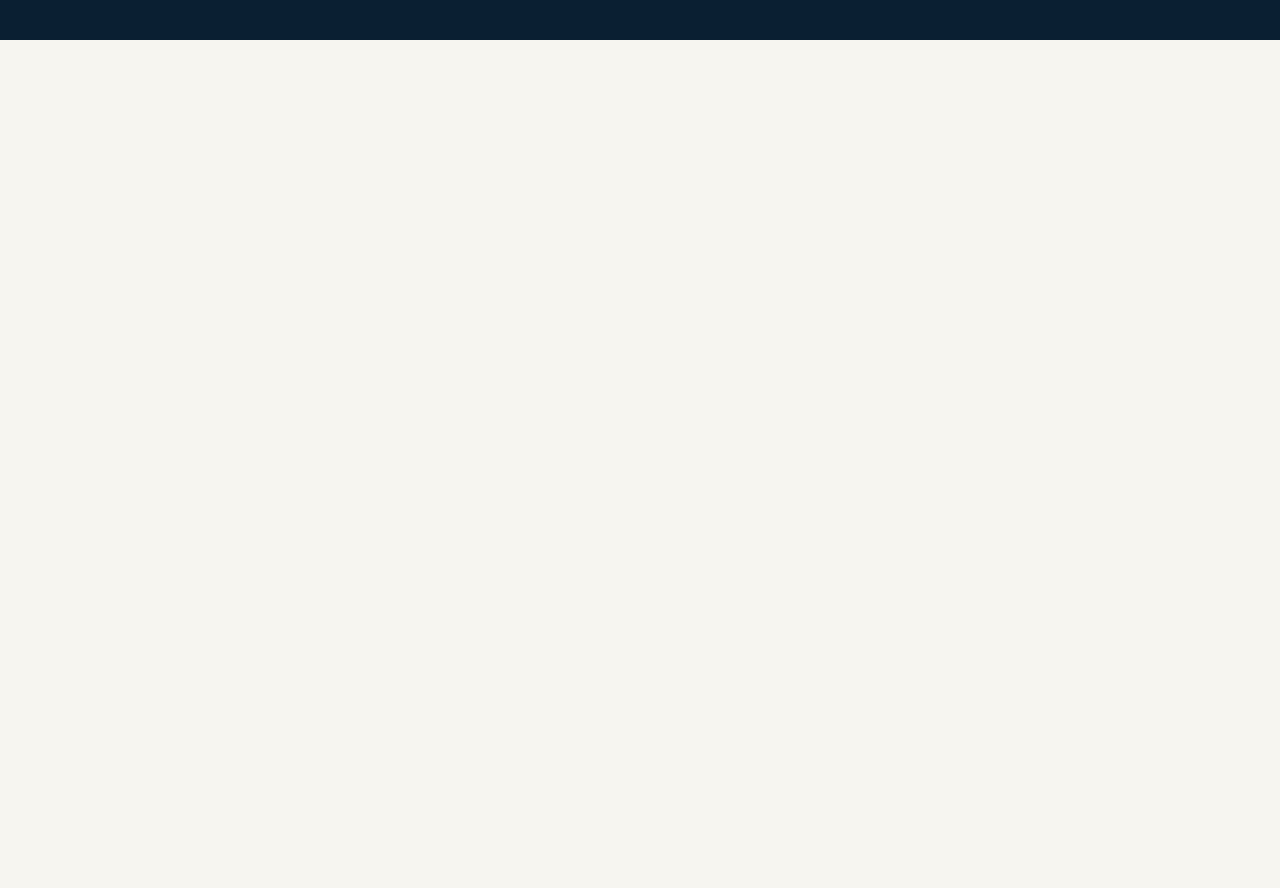
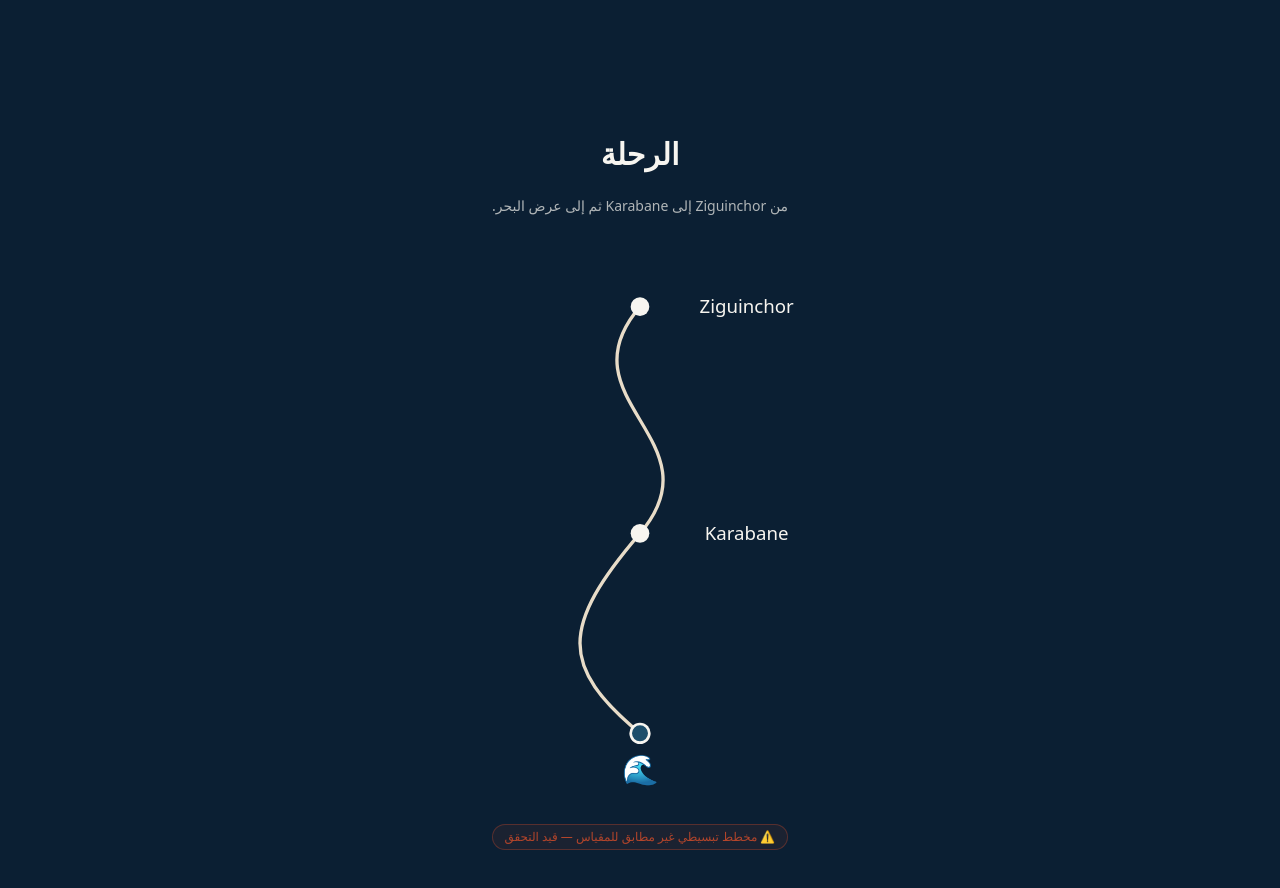
Before and after one commit to Mesetudes/lo-joola, a Next.js app: page /ar/laylat-lo-joola in a window 1280 px wide. Shown: the part 1560-2448 px from the top of the page. Before the commit the page ends 1600 px from the top, so only its background shows below. Built offline with nearby package versions, Linux system fonts and the light colour scheme.

Commit message:
feat: chapter 02 scene 3 - animated journey map

```diff
--- a/app/[locale]/laylat-lo-joola/page.tsx
+++ b/app/[locale]/laylat-lo-joola/page.tsx
@@ -1,5 +1,6 @@
 import ShipHero from "@/components/sections/ShipHero";
 import ShipInfographic from "@/components/sections/ShipInfographic";
+import JourneyMap from "@/components/sections/JourneyMap";
 
 export default function LaylatLoJoolaPage() {
   return (
@@ -8,6 +9,7 @@ export default function LaylatLoJoolaPage() {
       <div id="navire">
         <ShipInfographic />
       </div>
+      <JourneyMap />
     </main>
   );
 }
--- /dev/null
+++ b/components/sections/JourneyMap.tsx
@@ -0,0 +1,25 @@
+"use client";
+
+import { motion, useReducedMotion } from "framer-motion";
+import SourceBadge from "@/components/narrative/SourceBadge";
+
+export default function JourneyMap() {
+  const shouldReduceMotion = useReducedMotion();
+
+  return (
+    <section className="flex min-h-screen flex-col items-center justify-center gap-6 bg-deep-navy px-6 py-24 text-center text-off-white">
+      <h2 className="text-3xl font-bold">الرحلة</h2>
+      <p className="max-w-md text-sm text-off-white/70">من Ziguinchor إلى Karabane ثم إلى عرض البحر.</p>
+      <svg viewBox="0 0 240 420" role="img" aria-label="مخطط تبسيطي لمسار الرحلة من Ziguinchor إلى Karabane ثم إلى البحر" className="w-full max-w-xs">
+        <motion.path d="M120 50 C60 120 180 150 120 220 S60 320 120 370" fill="none" strokeWidth="2.5" strokeLinecap="round" className="stroke-sand" initial={shouldReduceMotion ? false : { pathLength: 0 }} whileInView={{ pathLength: 1 }} viewport={{ once: true, amount: 0.5 }} transition={{ duration: 3, ease: "easeInOut" }} />
+        <circle cx="120" cy="50" r="7" className="fill-off-white" />
+        <circle cx="120" cy="220" r="7" className="fill-off-white" />
+        <circle cx="120" cy="370" r="7" strokeWidth="2" className="fill-sea-blue stroke-off-white" />
+        <text x="200" y="55" textAnchor="middle" fontSize="14" className="fill-off-white">Ziguinchor</text>
+        <text x="200" y="225" textAnchor="middle" fontSize="14" className="fill-off-white">Karabane</text>
+        <motion.text x="120" y="405" textAnchor="middle" fontSize="22" initial={shouldReduceMotion ? false : { opacity: 0 }} whileInView={{ opacity: 1 }} viewport={{ once: true, amount: 0.5 }} transition={{ delay: 2.6, duration: 0.8 }}>🌊</motion.text>
+      </svg>
+      <SourceBadge status="unverified" label="مخطط تبسيطي غير مطابق للمقياس — قيد التحقق" />
+    </section>
+  );
+}
```
